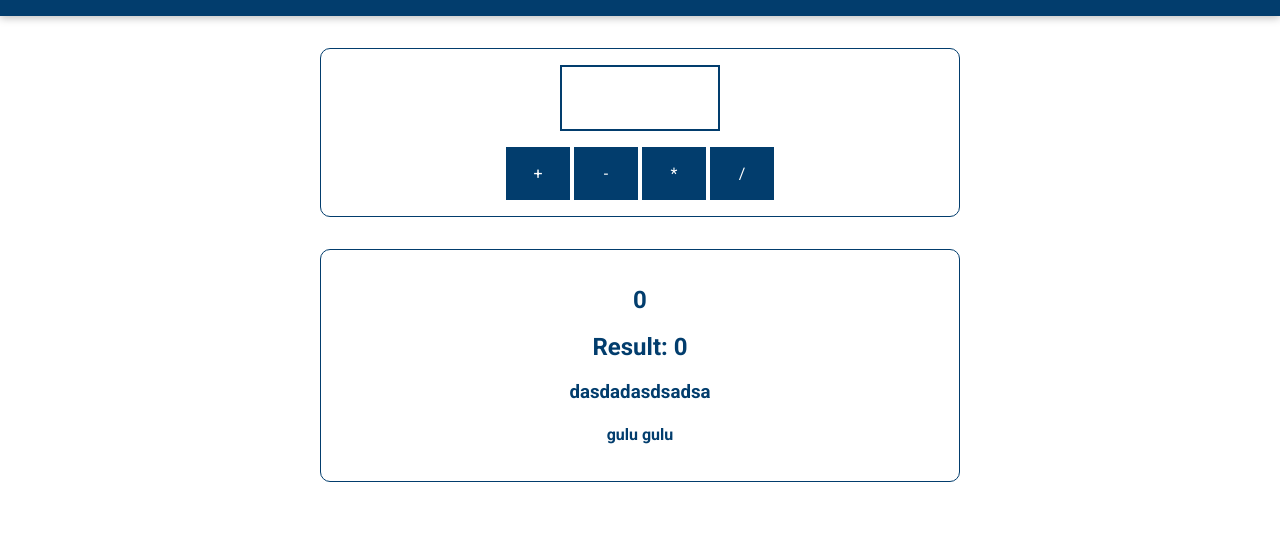
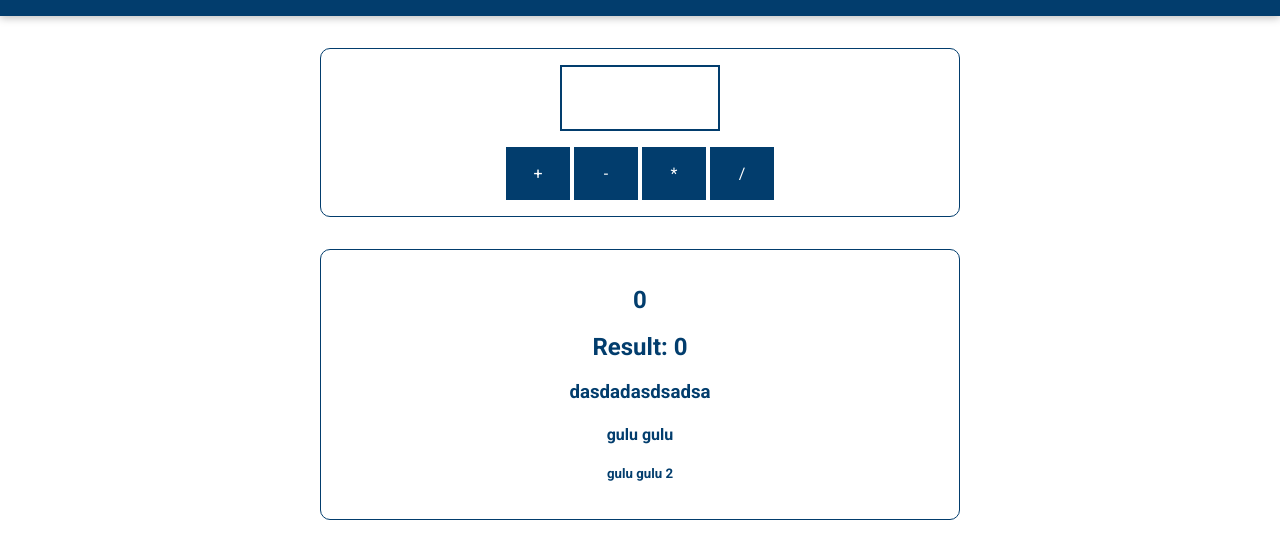
Before and after one commit to Omcc/JavaScript, a plain HTML site: page index.html in a window 1280 px wide. Shown: the part 116-674 px from the top of the page. Drawn offline with Linux system fonts and the light colour scheme.

Commit message:
gulu gulu 2

```diff
--- a/index.html
+++ b/index.html
@@ -30,6 +30,7 @@
       <h2>Result: <span id="current-result">0</span></h2>
       <h3> dasdadasdsadsa</h3>
       <h4>gulu gulu</h4>
+      <h5>gulu gulu 2</h5>
     </section>
   </body>
 </html>
```
